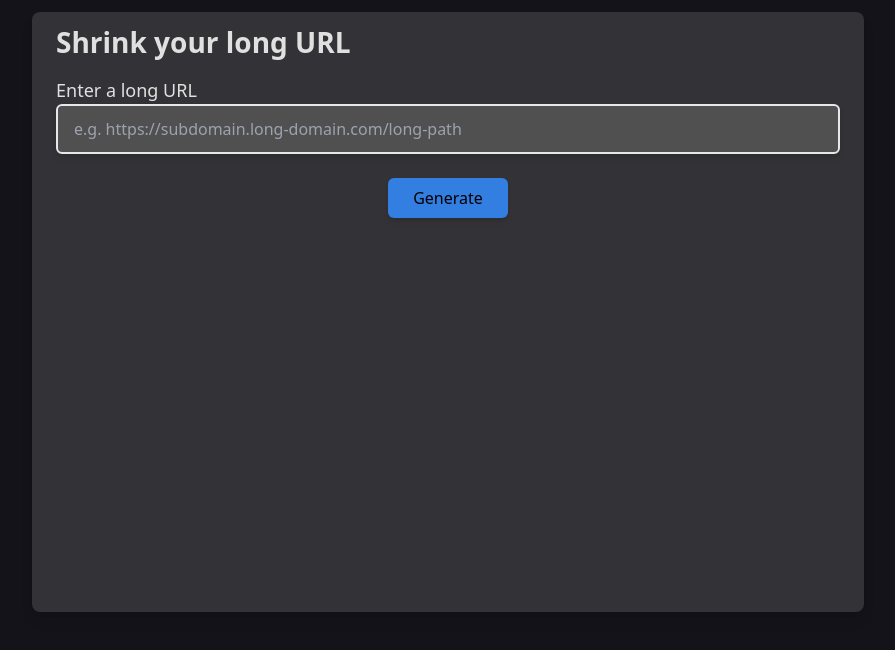
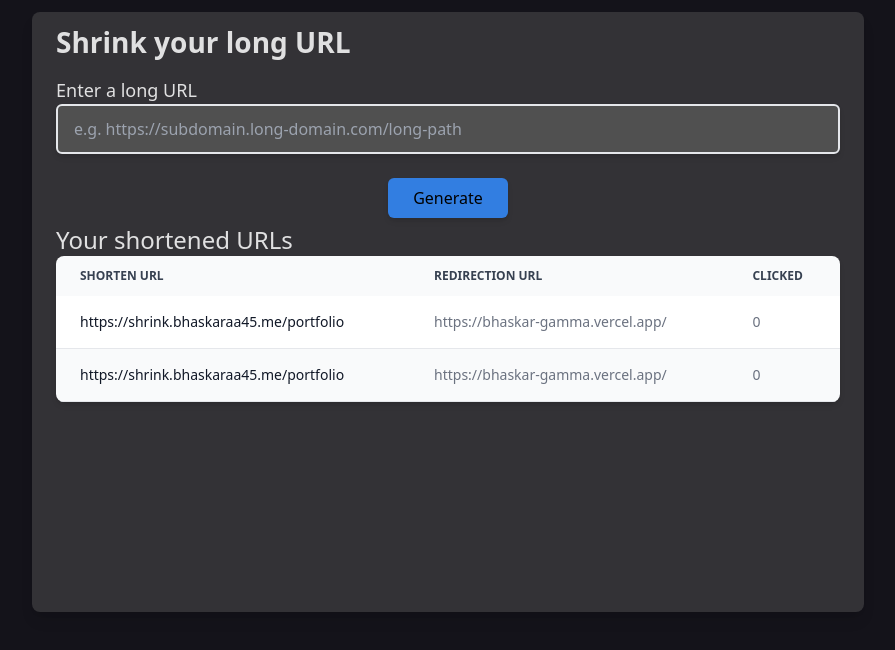
Before and after one commit to bhaskaraa45/url-shortener, a React (Create React App) app in the folder url-shortener-frontend/: page / in a window 1280 px wide. Shown: the top 650 px of the page, without its empty margins (192-1087 px from the left). Built offline with nearby package versions, Linux system fonts and the light colour scheme.

Commit message:
list of url (table) added

```diff
--- /dev/null
+++ b/url-shortener-frontend/src/components/tableCompo.tsx
@@ -0,0 +1,50 @@
+import React from "react";
+import DataModel from "../models/datamodel";
+
+function TableComponent({ dataList }: { dataList: DataModel[] }) {
+    return (
+        <div className="relative overflow-x-auto shadow-md sm:rounded-lg">
+            <table className="w-full text-sm text-left rtl:text-right text-gray-500 dark:text-gray-400">
+                <thead className="text-xs text-gray-700 uppercase bg-gray-50 dark:bg-gray-700 dark:text-gray-400">
+                    <tr>
+                        <th scope="col" className="px-6 py-3">
+                            Shorten Url
+                        </th>
+                        <th scope="col" className="px-6 py-3">
+                            Redirection URL
+                        </th>
+                        <th scope="col" className="px-6 py-3">
+                            Clicked
+                        </th>
+                    </tr>
+                </thead>
+
+                <tbody>
+                    {dataList.length === 0 ? (
+                        <tr>
+                            <td colSpan={3} className="px-6 py-4 text-center">
+                                No data available
+                            </td>
+                        </tr>
+                    ) : (
+                        dataList.map((data, index) => (
+                            <tr key={index} className="odd:bg-white odd:dark:bg-gray-900 even:bg-gray-50 even:dark:bg-gray-800 border-b dark:border-gray-700">
+                                <td className="px-6 py-4 font-medium text-gray-900 whitespace-nowrap dark:text-white">
+                                    <a href={data.shorturl} target="_blank" className="font-medium  hover:underline">{data.shorturl}</a>
+                                </td>
+                                <td className="px-6 py-4">
+                                    <a href={data.url} target="_blank" className="font-medium hover:underline">{data.url}</a>
+                                </td>
+                                <td className="px-6 py-4">
+                                    {data.clicked}
+                                </td>
+                            </tr>
+                        ))
+                    )}
+                </tbody>
+            </table>
+        </div>
+    );
+}
+
+export default TableComponent;
--- /dev/null
+++ b/url-shortener-frontend/src/models/datamodel.ts
@@ -0,0 +1,13 @@
+class DataModel {
+    url: string;
+    shorturl: string;
+    clicked: number;
+
+    constructor(url: string, shorturl: string, clicked: number) {
+        this.url = url;
+        this.shorturl = shorturl;
+        this.clicked = clicked;
+    }
+}
+
+export default DataModel;
--- a/url-shortener-frontend/src/pages/home.tsx
+++ b/url-shortener-frontend/src/pages/home.tsx
@@ -1,14 +1,17 @@
 import React from "react";
 import '../index.css'
 import '../styles/styles.css'
+import TableComponent from "../components/tableCompo.tsx";
+import DataModel from "../models/datamodel.ts"
 
 function HomePage() {
+    const dummyData = new DataModel("https://bhaskar-gamma.vercel.app/","https://shrink.bhaskaraa45.me/portfolio", 0)
     return (
         <div className="main rounded-lg border-rose-500 shadow-lg">
             <div className="title text-3xl font-semibold text-white/[.85]">
                 Shrink your long URL
             </div>
-            <label className="inputLabel text-lg font-medium text-white/[.85]">
+            <label className="inputLabel text-lg font-normal text-white/[.85]">
                 Enter a long URL
                 <br />
                 <input className="urlInput border-2 rounded-md border-grey focus:border-indigo-500 text-base shadow-md"
@@ -22,6 +25,12 @@ function HomePage() {
                 Generate
             </button>
 
+            <div className="listTitle text-2xl font-medium text-white/[.85]">
+                Your shortened URLs
+            </div>
+
+            <TableComponent dataList={[dummyData, dummyData]} />
+
         </div>
     );
 }
--- a/url-shortener-frontend/src/styles/styles.css
+++ b/url-shortener-frontend/src/styles/styles.css
@@ -39,6 +39,7 @@
     width: 120px;
     height: 40px;
     background-color: rgb(50, 126, 225);
+    margin-bottom: 6px;
 }
 
 .generateBtn:hover{
```
Also changed, not shown: 1 other file (tests, documents, lock files or other folders).
